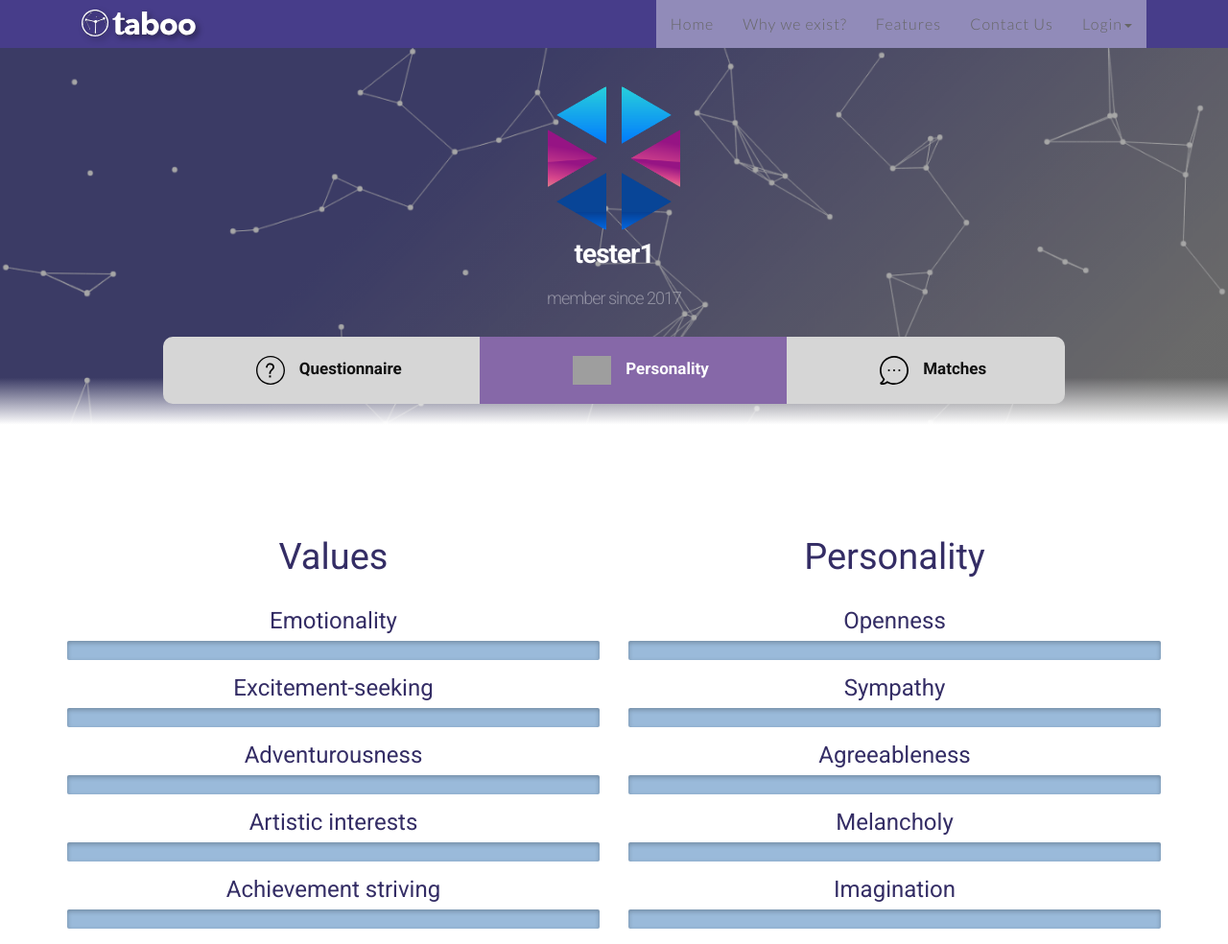
After one commit to salimdaif/taboo, a Rails app: template app/views/users/personality.html.erb in a window 1280 px wide. The commit adds this page. Shown: the whole page at 96% size. Run offline with Rails 7, Linux system fonts and the light colour scheme; the template is opened without the code that fills it, so the values that code supplies are empty; style sheets or scripts are compiled from the project's sources; some libraries are stand-ins or nearby versions; grey boxes are pictures that could not be loaded.

Commit message:
fixed links, menu partial, created actions for personality and questionnaire

```diff
--- a/app/views/answers/_listing.html.erb
+++ b/app/views/answers/_listing.html.erb
@@ -1,3 +1,4 @@
+
 <% user.answers.order("created_at DESC").each do |answer| %>
   <div class="row qa-box">
 
--- a/app/views/matches/_matches.html.erb
+++ b/app/views/matches/_matches.html.erb
@@ -4,11 +4,12 @@
       <h4>Here you can find someone who fits you</h4>
       <h5>"You can expect a lot of patience and understanding from others who are walking the same road as you"</h5>
     </div>
+    asdasd
     <div class="tabs">
       <%= link_to(user_path(current_user.id, anchor:'questionnaire'), options = {class:'tab'}) do %>
         <h3><%= image_tag "002-questions.svg", class: "tab-icon"%>Questionnaire</h3>
       <% end %>
-      <%= link_to(current_user, options = {class:'tab'}, html_options = {anchor: 'personality'}) do %>
+      <%= link_to(user_path(current_user.id, anchor:'personality'), options = {class:'tab'}) do %>
         <h3><%= image_tag "001-user.svg", class: "tab-icon"%>Personality</h3>
       <% end %>
       <a class="tab active" data-target="#conversation">
--- a/app/views/matches/index.html.erb
+++ b/app/views/matches/index.html.erb
@@ -6,10 +6,10 @@
       <h5>"You can expect a lot of patience and understanding from others who are walking the same road as you"</h5>
     </div>
     <div class="tabs">
-      <%= link_to(user_path(current_user.id, anchor:'questionnaire'), options = {class:'tab'}) do %>
+      <%= link_to(questionnaire_user_path(current_user.id, anchor:'questionnaire'), options = {class:'tab'}) do %>
         <h3><%= image_tag "002-questions.svg", class: "tab-icon"%>Questionnaire</h3>
       <% end %>
-      <%= link_to(current_user, options = {class:'tab'}, html_options = {anchor: 'personality'}) do %>
+      <%= link_to(personality_user_path(current_user.id, anchor:'personality'), options = {class:'tab'}) do %>
         <h3><%= image_tag "001-user.svg", class: "tab-icon"%>Personality</h3>
       <% end %>
       <a class="tab active" data-target="#conversation">
--- /dev/null
+++ b/app/views/shared/_menu.html.erb
@@ -0,0 +1,12 @@
+<div class="tabs">
+  <%= link_to(questionnaire_user_path(current_user), options = {class: "tab #{'active' if active == 'questionnaire' }"}) do %>
+    <h3><%= image_tag "002-questions.svg", class: "tab-icon"%>Questionnaire</h3>
+  <% end %>
+  <%= link_to(personality_user_path(current_user.id), options = {class: "tab #{'active' if active == 'personality' }"}) do %>
+    <h3><%= image_tag "001-user.svg", class: "tab-icon"%>Personality</h3>
+  <% end %>
+
+  <%= link_to(matches_path, options = {class: "tab"}) do %>
+    <h3><%= image_tag "003-chat.svg", class: "tab-icon"%>Matches</h3>
+  <% end %>
+</div>
--- /dev/null
+++ b/app/views/users/personality.html.erb
@@ -0,0 +1,75 @@
+<div class="profile-header-wrapper">
+  <div class="container profile-header-container text-center">
+    <div class="profile-header-infos">
+      <%= image_tag "#{@user.avatar}", class: "profile-picture"%>
+      <h1><%= @user.username %></h1>
+      <h2>member since <%= @user.created_at.strftime("%Y") %></h2>
+    </div>
+      <%= render partial: "shared/menu", locals: { active: 'personality' } %>
+  </div>
+</div>
+
+
+<div class="container text-center">
+      <div class="tab-content" id="personality">
+        <% if @user == current_user %>
+          <% @user.print_insight %>
+          <%= link_to "Calculate Your Personality Insight", calculate_insight_user_path(@user.id), method: :post, :class => "btn btn-primary" %>
+        <% end %>
+        <br>
+        <br>
+        <div class="row">
+          <div class="col-xs-6">
+            <h1 class="text-blue">Values</h1>
+            <br>
+
+            <h5 class="align-center text-blue">Emotionality</h5>
+            <progress  class="align-center" max="100" value="<%= @user.print_insight["Emotionality"] %>"></progress>
+
+
+
+            <h5 class="align-center text-blue">Excitement-seeking</h5>
+            <progress  class="align-center" max="100" value="<%= @user.print_insight["Excitement-seeking"] %>"></progress>
+
+
+
+            <h5 class="align-center text-blue">Adventurousness</h5>
+            <progress  class="align-center" max="100" value="<%= @user.print_insight["Adventurousness"] %>"></progress>
+
+            <h5 class="align-center text-blue">Artistic interests</h5>
+            <progress  class="align-center" max="100" value="<%= @user.print_insight["Artistic interests"] %>"></progress>
+
+            <h5 class="align-center text-blue">Achievement striving</h5>
+            <progress  class="align-center" max="100" value="<%= @user.print_insight["Achievement striving"] %>"></progress>
+          </div>
+          <div class="col-xs-6">
+            <h1 class="text-blue">Personality</h1>
+            <br>
+
+            <h5 class="align-center text-blue">Openness</h5>
+            <progress  class="align-center" max="100" value="<%= @user.print_insight["Openness"] %>"></progress>
+
+            <h5 class="align-center text-blue">Sympathy</h5>
+            <progress  class="align-center" max="100" value="<%= @user.print_insight["Sympathy"] %>"></progress>
+
+            <h5 class="align-center text-blue">Agreeableness</h5>
+            <progress  class="align-center" max="100" value="<%= @user.print_insight["Agreeableness"] %>"></progress>
+
+
+            <h5 class="align-center text-blue">Melancholy</h5>
+            <progress  class="align-center" max="100" value="<%= @user.print_insight["Melancholy"] %>"></progress>
+
+
+
+
+
+            <h5 class="align-center text-blue">Imagination</h5>
+            <progress  class="align-center" max="100" value="<%= @user.print_insight["Imagination"] %>"></progress>
+          </div>
+          </div>
+        </div>
+
+
+
+
+</div>
--- a/config/routes.rb
+++ b/config/routes.rb
@@ -13,7 +13,12 @@ Rails.application.routes.draw do
 
   resources :users, only: [:show, :edit, :update] do
     # delete 'deactivate', on: :member
-    post 'calculate_insight', on: :member
+    member do
+      get :personality
+      get :questionnaire
+      post :calculate_insight
+    end
+
     resources :questions, only: [:show] do
       resources :answers, only: [:new, :create]
     end
```
Also changed, not shown: app/controllers/users_controller.rb (+12 -0 lines), app/views/users/questionnaire.html.erb (added, +17 -0 lines), app/views/users/show.html.erb (+1 -91 lines).
